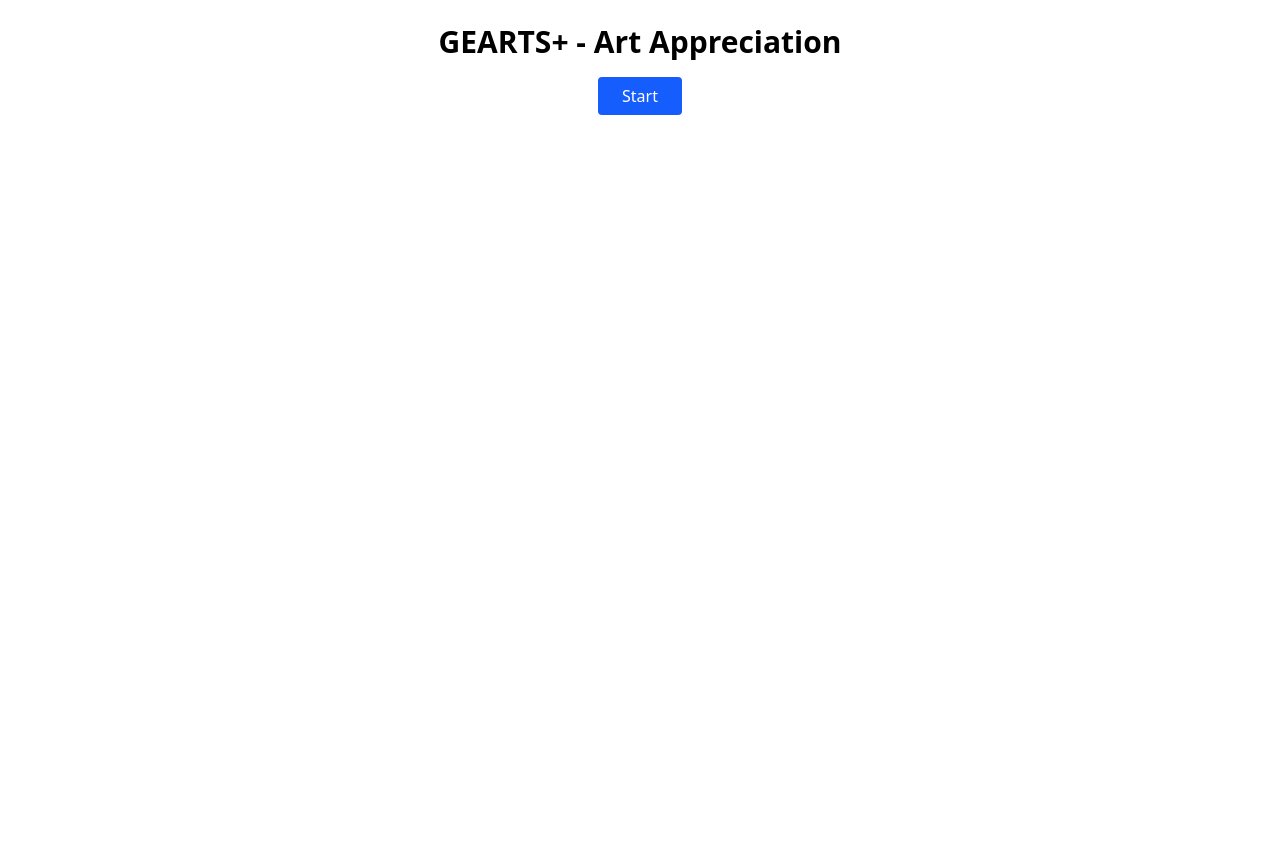
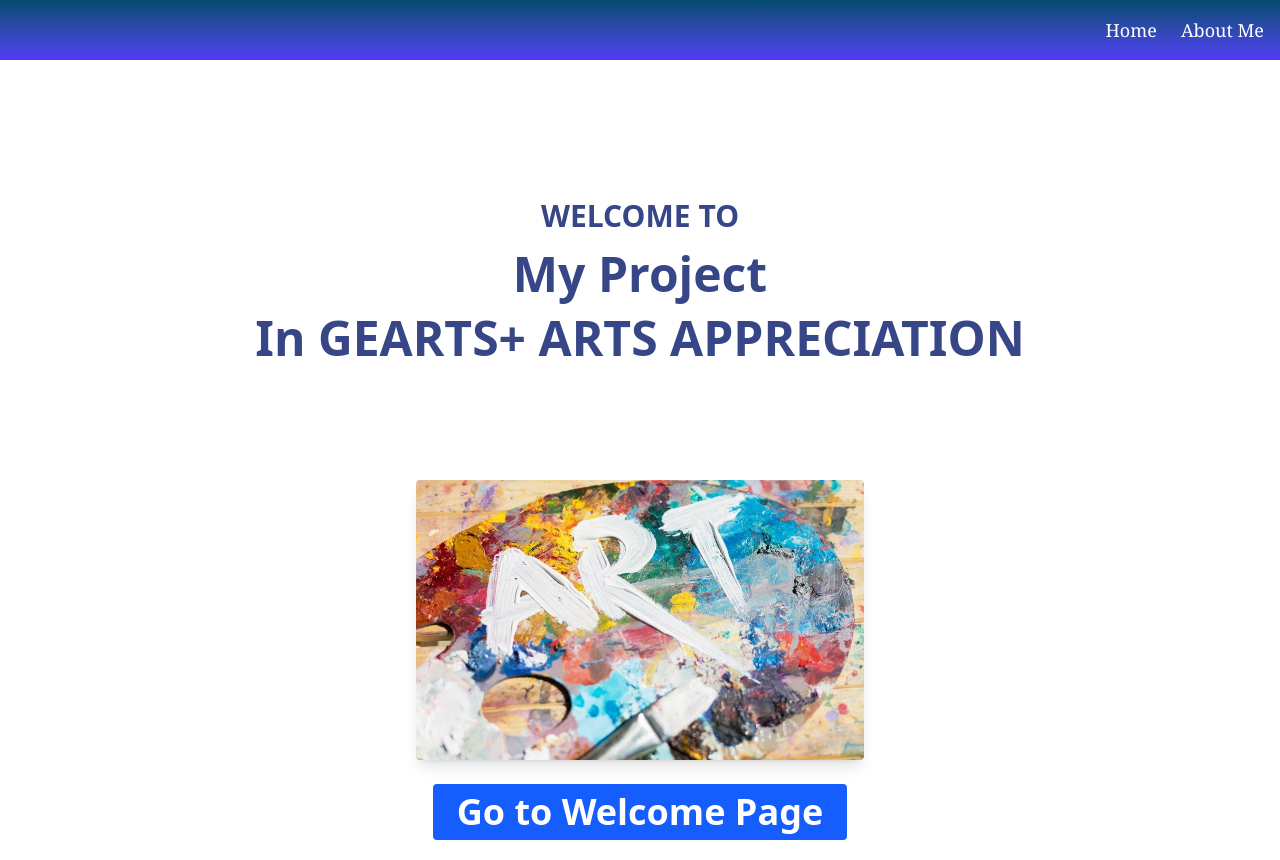
Before and after one commit to Liooouu/Art, a React (Vite) app in the folder my-artwork/: page / in a window 1280 px wide. Before the commit the page ends 800 px from the top, so only its background shows below. Built offline with nearby package versions, Linux system fonts and the light colour scheme.

Commit message:
50% done with errors

```diff
--- a/my-artwork/Components/Navbar.jsx
+++ b/my-artwork/Components/Navbar.jsx
@@ -2,7 +2,7 @@ import {Link} from "react-router-dom"
 
 export const Navbar = () => {
     return (
-        <nav className="flex justify-end bg-sky-950 p-4">
+        <nav className="flex justify-end bg-gradient-to-t from-indigo-600 to-sky-900 p-4">
             <ul className="flex space-x-6 text-white text-lg font-serif">
                 <li>
                     <Link to="/home">Home</Link>
--- /dev/null
+++ b/my-artwork/Pages/AboutPage.jsx
@@ -0,0 +1,12 @@
+import { Navbar } from "../Components/Navbar";
+
+export const About = () => {
+    return(
+        <>
+        <Navbar/>
+        <div>
+
+        </div>
+        </>
+    );
+}
--- a/my-artwork/Pages/ArtPage.jsx
+++ b/my-artwork/Pages/ArtPage.jsx
@@ -1,7 +1,7 @@
 export const ArtPage = () => {
     return (
         <>
-        <div className="min-h-screen text-center bg-gradient-to-tr from-indigo-100 to-sky-700">
+        <div className="min-h-screen text-center bg-gradient-to-tr from-indigo-400 to-sky-500">
             <h1 className="">
                 Hi
             </h1>
--- a/my-artwork/Pages/WelcomePage.jsx
+++ b/my-artwork/Pages/WelcomePage.jsx
@@ -5,7 +5,7 @@ export const WelcomePage = () => {
   return (
     <>
       <Navbar />
-      <div className="min-h-screen bg-gradient-to-tr from-indigo-200 to-sky-800 flex flex-col items-center justify-center text-center px-4">
+      <div className="min-h-screen bg-gradient-to-tr from-indigo-400 to-sky-500 flex flex-col items-center justify-center text-center px-4">
         <h1 className="text-xl md:text-2xl font-semibold text-white mb-4">
           I dedicate this form of Art to Jesus, my Lord and Savior
         </h1>
--- a/my-artwork/src/App.jsx
+++ b/my-artwork/src/App.jsx
@@ -3,20 +3,37 @@ import { Navbar } from "../Components/Navbar"
 import {BrowserRouter as Router, Routes, Route} from "react-router-dom"
 import { Link } from "react-router-dom";
 import { WelcomePage } from "../Pages/WelcomePage";
+import { About } from "../Pages/AboutPage";
 
 
 export const Home = () => {
   return (
     <>
-      <div className="p-6 text-center">
-        <h1 className="text-3xl font-bold mb-6">GEARTS+ - Art Appreciation</h1>
+    <Navbar/>
+      <main className="flex justify-center items-center flex-col font-montserrat text-[#364687] lg:text-4xl md:text-3xl font-bold min-h-screen">
+        <div className="container flex justify-center items-center flex-col h-[50vh] w-max md:space-y-2 lg:space-y-4">
+          <p className="sm:text-2xl lg:text-3xl font-semibold">WELCOME TO </p>
+          <p className='text-xl sm:text-3xl md:text-4xl lg:text-5xl'>My Project</p>
+          <p className='text-xl sm:text-3xl md:text-4xl lg:text-5xl'>In GEARTS+ ARTS APPRECIATION</p>
+        </div>
+
+        {/* Photo */}
+        <div className="mb-6">
+          <img
+            src="/images/Photo1.jpg" // Correct path for Vite/React static assets
+            alt="Cover Photo"
+            className="w-full max-w-md rounded shadow-lg"
+          />
+        </div>
+
+        {/* Centered Button */}
         <Link
           to="/welcome"
           className="bg-blue-600 text-white px-6 py-2 rounded hover:bg-blue-700 transition"
         >
-          Start
+          Go to Welcome Page
         </Link>
-      </div>
+      </main>
     </>
   );
 };
@@ -27,12 +44,12 @@ function App() {
   return (
  <>
  <Router>
-
  <Routes>
   <Route path="/" element={<Home/>} />
   <Route path="/home" element={<Home/>} />
   <Route path="/art" element={<ArtPage />} />
   <Route path="/welcome" element={<WelcomePage />} />
+  <Route path="/about" element={<About />} />
  </Routes>
  </Router>
 
```
Also changed, not shown: my-artwork/public/images/Photo1.jpg (added).
